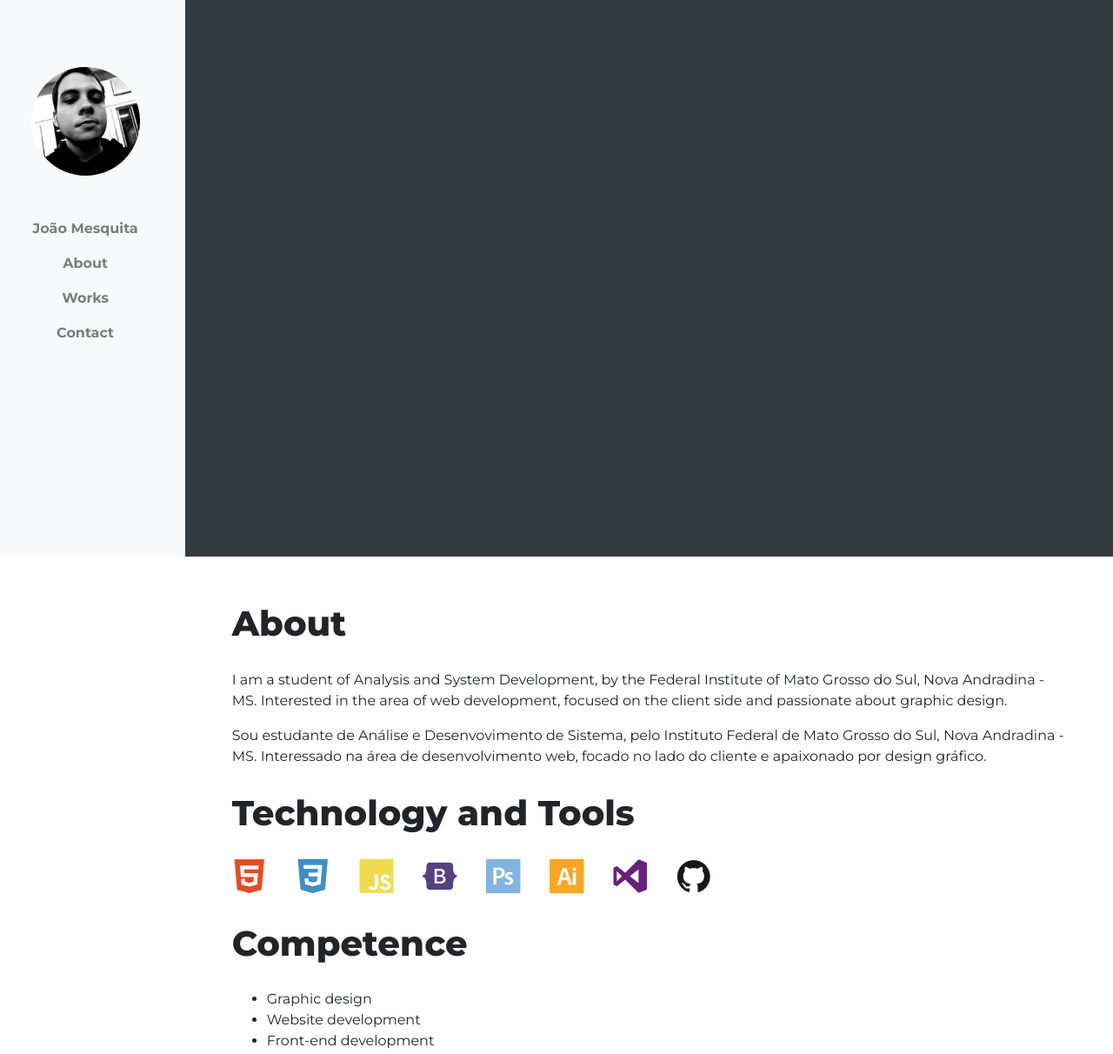
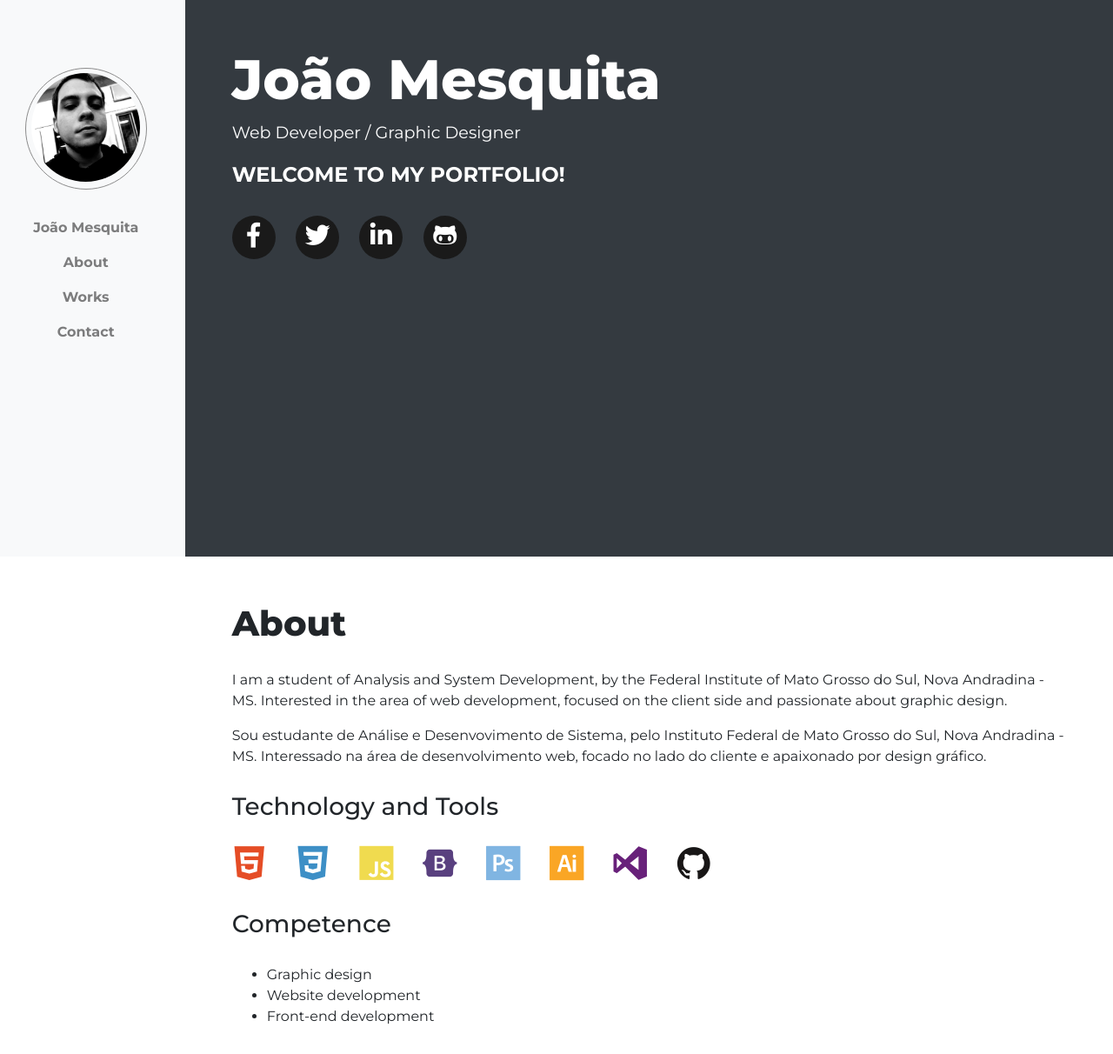
Before and after one commit to joaomesquita/joaomesquita.github.io, a plain HTML site: page index.html in a window 1280 px wide. Shown: the part 160-1372 px from the top of the page at 87% size. Drawn offline with nearby package versions, Linux system fonts and the light colour scheme.

Commit message:
update home, update css

```diff
--- a/css/style.css
+++ b/css/style.css
@@ -7,7 +7,7 @@
 }
 
 .navbar {
-    width: 16.5vw;
+    width: 16.6vw;
     height: 100vh;
     position: fixed;
 }
@@ -17,19 +17,35 @@
     text-align: center;
 }
 
+.img {
+    width: 140px;
+    height: 140px;
+    border-radius: 100%;
+    border: 1px #8b8b8b solid;
+    margin-bottom: 15%;
+    padding: 3.5%;
+}
+
 .img-profile {
     width: 125px;
     height: 125px;
     background: no-repeat url('../img/profile.jpg');
     background-size: 130px;
     border-radius: 100%;
-    margin-bottom: 25%;
 }
 
 .main-content {
     float: right;
     margin: 0;
     padding: 0;
+}
+
+.home,
+.about,
+.works,
+.contact {
+    height: 100vh;
+    padding: 5%;
 }
 
 .home h1,
@@ -40,22 +56,50 @@
 }
 
 .home {
-    height: 100vh;
-    padding: 5%;
+    padding-top: 20%;
+    padding-bottom: 20%;
 }
 
-.about {
-    height: 100vh;
-    padding: 5%;
+.home h1 {
+    font-size: 4em;
 }
 
-.skills h1,
-.competence h1 {
+.info p {
+    font-size: 1.2em;
+}
+
+.info p:last-child {
+    margin-bottom: 3%;
+    font-size: 1.5em;
+    text-transform: uppercase;
+    font-weight: 700;
+}
+
+.social i {
+    width: 50px;
+    height: 50px;
+    text-align: center;
+    font-size: 1.8em;
+    margin-right: 2%;
+    padding: 1%;
+    background-color: #1a1a1a;
+    color: #ffffff;
+    border-radius: 100%;
+}
+
+.social i:hover {
+    background-color: #ffffff;
+    color: #1a1a1a;
+}
+
+.skills h3,
+.competence h3 {
     margin-top: 3%;
 }
 
 .about h1,
-.skills h1 {
+.skills h3,
+.competence h3 {
     margin-bottom: 3%;
 }
 
@@ -65,11 +109,18 @@
 }
 
 .works {
-    height: 100vh;
-    padding: 5%;
 }
 
 .contact {
-    padding: 5%;
-    height: 100vh;
 }
+
+@media(min-width: 1920px) {
+    .home {
+        padding-top: 25%;
+        padding-bottom: 25%;
+    }
+
+    .home h1 {
+        font-size: 5em;
+    }
+}
--- a/index.html
+++ b/index.html
@@ -6,13 +6,15 @@
     <meta http-equiv="X-UA-Compatible" content="ie=edge">
     <link rel="stylesheet" href="resource/bootstrap/css/bootstrap.min.css">
     <link rel="stylesheet" href="css/style.css">
-    <title>Front-end Developer - João Mesquita</title>
+    <title>Web Developer - João Mesquita</title>
 </head>
 <body>
     <div>
         <nav class="navbar navbar-light bg-light">
             <ul class="navbar-nav mr-auto container">
-                <img class="img-profile" src="img/profile.jpg" alt="">
+                <div class="img">
+                    <img class="img-profile" src="img/profile.jpg" alt="">
+                </div>
                 <li class="nav-item">
                     <a href="#home" class="nav-link scroll">João Mesquita</a>
                 </li>
@@ -31,6 +33,16 @@
     <div class="col-md-10 col-sm-8 main-content">
         <div id="home" class="home text-white bg-dark">
             <h1>João Mesquita</h1>
+            <div class="info">
+                <p>Web Developer / Graphic Designer</p>
+                <p>Welcome to my portfolio!</p>
+            </div>
+            <div class="social">
+                <a href="https://www.facebook.com/joaom3squita"><i class="fab fa-facebook-f"></i></a>
+                <a href="https://twitter.com/joaom3squita"><i class="fab fa-twitter"></i></a>
+                <a href="https://www.linkedin.com/in/joao-mesquita/"><i class="fab fa-linkedin-in"></i></a>
+                <a href="https://github.com/joaomesquita"><i class="fab fa-github-alt"></i></a>
+            </div>
         </div>
         <div id="about" class="about">
             <h1>About</h1>
@@ -41,7 +53,7 @@
                 Interessado na área de desenvolvimento web, focado no lado do cliente e apaixonado por design gráfico.</p>
             </div>
             <div class="skills">
-                <h1>Technology and Tools</h1>
+                <h3>Technology and Tools</h3>
                 <i class="devicon-html5-plain colored"></i>
                 <i class="devicon-css3-plain colored"></i>
                 <i class="devicon-javascript-plain colored"></i>
@@ -52,7 +64,7 @@
                 <i class="devicon-github-plain colored"></i>
             </div>
             <div class="competence">
-                <h1>Competence</h1>
+                <h3>Competence</h3>
                 <ul>
                     <li>Graphic design</li>
                     <li>Website development</li>
```
